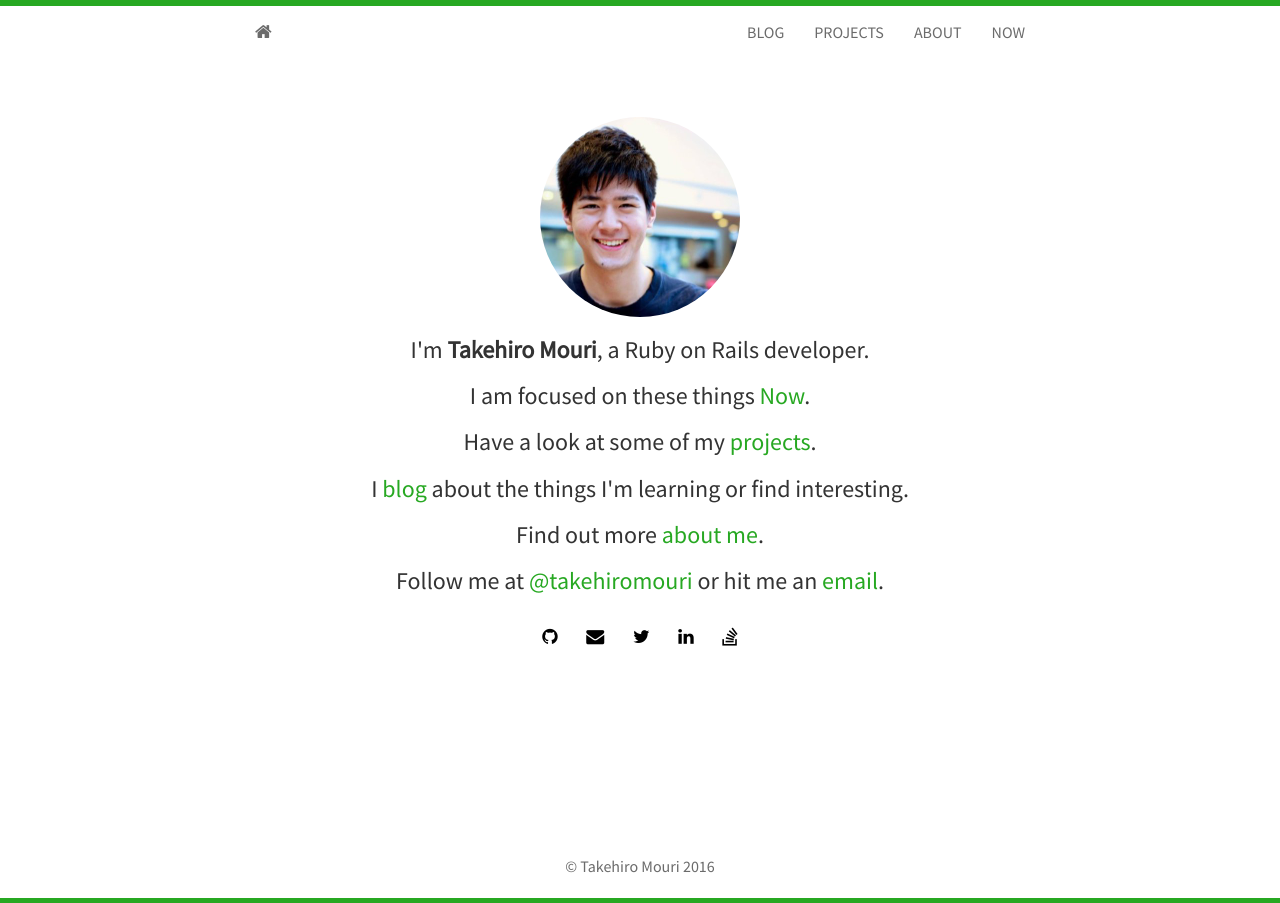
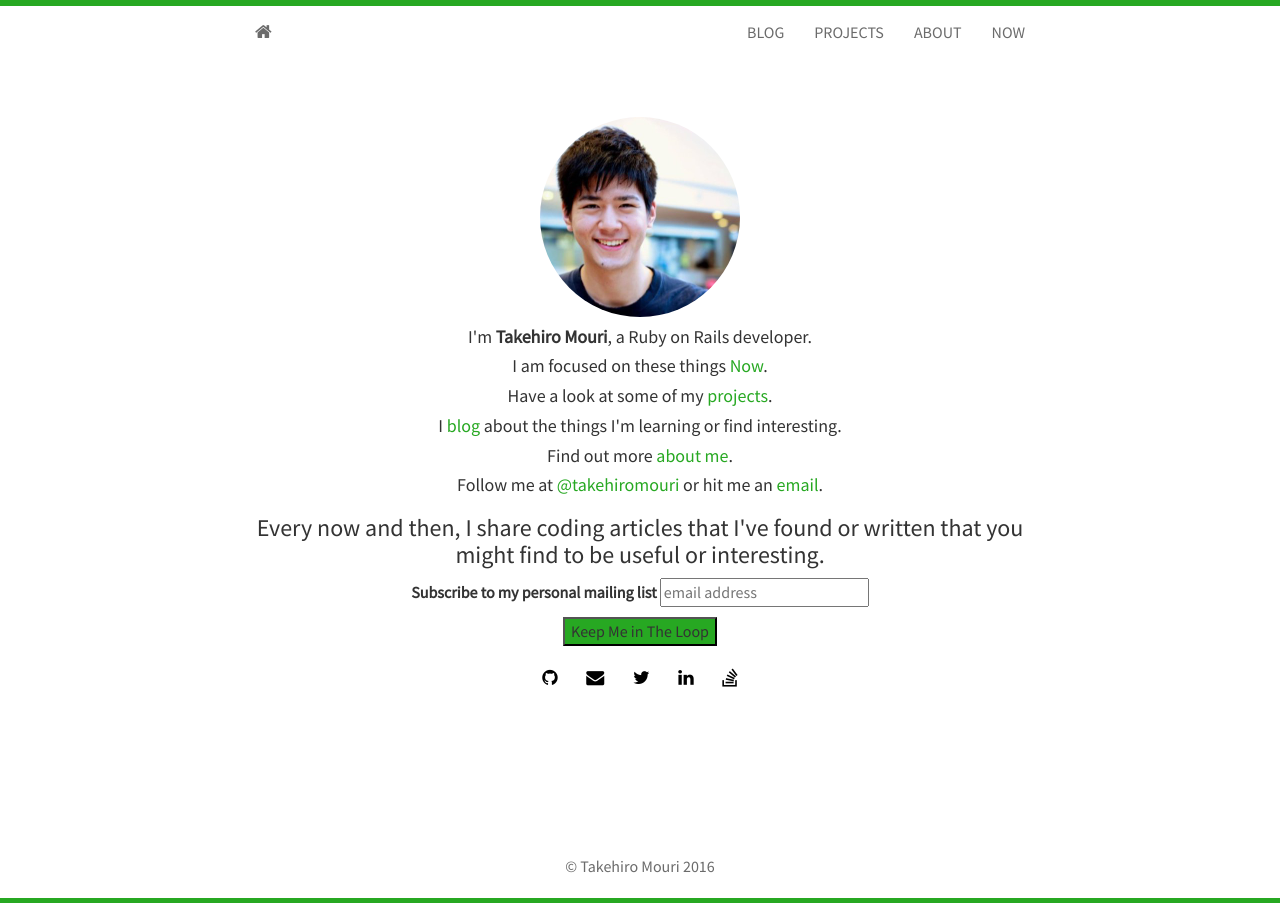
Before and after one commit to poudelmadhav/takehiromouri.github.io, a Jekyll site: the page built from index.html, in a window 1280 px wide. Built offline with Jekyll 4.4.1, drawn with Linux system fonts in a browser that asks for light colours; nearby versions of some CDN libraries; Markdown is read by kramdown in place of the engine named in the settings; the list of posts is cut into pages by our own code; comment, search, counter and statistics services are not loaded.

Commit message:
add subscribe

```diff
--- a/_layouts/post.html
+++ b/_layouts/post.html
@@ -21,6 +21,7 @@ layout: layout
 		<div class="panel-body">
 			<div class="blogpost">
 			  {{ content }}
+			  {% include subscribe.html %}
 			   <hr>
 			   <div class="related-posts">
 				   <h5>Related Posts</h5>
--- a/index.html
+++ b/index.html
@@ -7,12 +7,37 @@ layout: home
 	  <div class="avatar">
 		<img class="img-circle" src="{{ site.baseurl }}static/img/{{ site.avatar }}" alt="Responsive image">
 	  </div>
-	  <h3>I'm <strong>{{ site.author }}</strong>, a Ruby on Rails developer.</h3>
-		<h3>I am focused on these things <a href="/now.html">Now</a>.</h3>
-	  <h3>Have a look at some of my <a href="{{ site.baseurl }}/projects.html"> projects</a>.</h3>
-	  <h3>I <a href="/blog.html">blog</a> about the things I'm learning or find interesting.</h3>
-	  <h3>Find out more <a href="/about">about me</a>.</h3>
-	  <h3>Follow me at <a href="http://twitter.com/{{ site.twitter }}">@{{ site.twitter }}</a> or hit me an <a href="mailto:{{ site.email }}">email</a>.</h3>
-	  {% include social.html %}
+	  <h4>I'm <strong>{{ site.author }}</strong>, a Ruby on Rails developer.</h4>
+		<h4>I am focused on these things <a href="/now.html">Now</a>.</h4>
+	  <h4>Have a look at some of my <a href="{{ site.baseurl }}/projects.html"> projects</a>.</h4>
+	  <h4>I <a href="/blog.html">blog</a> about the things I'm learning or find interesting.</h4>
+	  <h4>Find out more <a href="/about">about me</a>.</h4>
+	  <h4>Follow me at <a href="http://twitter.com/{{ site.twitter }}">@{{ site.twitter }}</a> or hit me an <a href="mailto:{{ site.email }}">email</a>.</h4>
+
+
+	  <h3>Every now and then, I share coding articles that I've found or written that you might find to be useful or interesting.</h3>
+		<!-- Begin MailChimp Signup Form -->
+		<link href="//cdn-images.mailchimp.com/embedcode/slim-10_7.css" rel="stylesheet" type="text/css">
+		<style type="text/css">
+			#mc_embed_signup{background:#fff; clear:left; font:14px Helvetica,Arial,sans-serif; }
+			/* Add your own MailChimp form style overrides in your site stylesheet or in this style block.
+			   We recommend moving this block and the preceding CSS link to the HEAD of your HTML file. */
+		</style>
+		<div id="mc_embed_signup">
+		<form action="//takehiromouri.us12.list-manage.com/subscribe/post?u=2da1dc093352ef1e1ebf161ad&amp;id=09f268a271" method="post" id="mc-embedded-subscribe-form" name="mc-embedded-subscribe-form" class="validate" target="_blank" novalidate>
+		    <div id="mc_embed_signup_scroll">
+			<label for="mce-EMAIL" style="text-align:center">Subscribe to my personal mailing list</label>
+			<input type="email" value="" name="EMAIL" class="email" id="mce-EMAIL" placeholder="email address" required style="margin: 0 auto 10px;">
+		    <!-- real people should not fill this in and expect good things - do not remove this or risk form bot signups-->
+		    <div style="position: absolute; left: -5000px;" aria-hidden="true"><input type="text" name="b_2da1dc093352ef1e1ebf161ad_09f268a271" tabindex="-1" value=""></div>
+		    <div class="clear"><input type="submit" value="Keep Me in The Loop" name="subscribe" id="mc-embedded-subscribe" class="button" style="margin: 0 auto;background-color:#27A822;"></div>
+		    </div>
+		</form>
+		</div>
+
+		<!--End mc_embed_signup-->
+
+		{% include social.html %}
+
 	</div>
 </section>
--- a/static/css/main.css
+++ b/static/css/main.css
@@ -43,6 +43,14 @@ figure img {
 
 figure {
   margin: 50px 0px;
+}
+
+#mc_embed_signup {
+  font: inherit !important;
+}
+
+#mc_embed_signup input.email {
+  font-family: inherit !important;
 }
 
 
```
Also changed, not shown: _includes/subscribe.html (added, +21 -0 lines), 10 other files.
